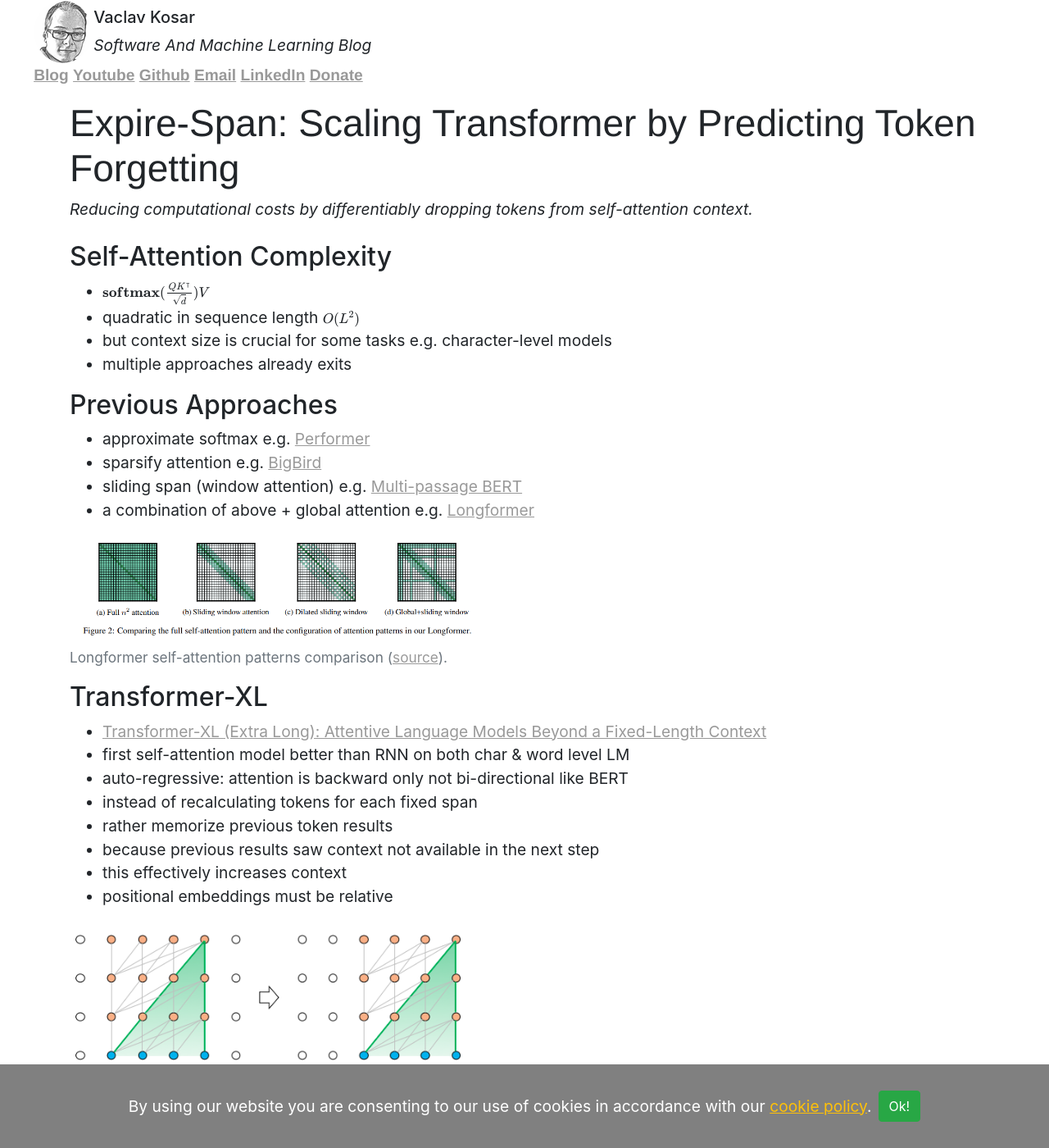
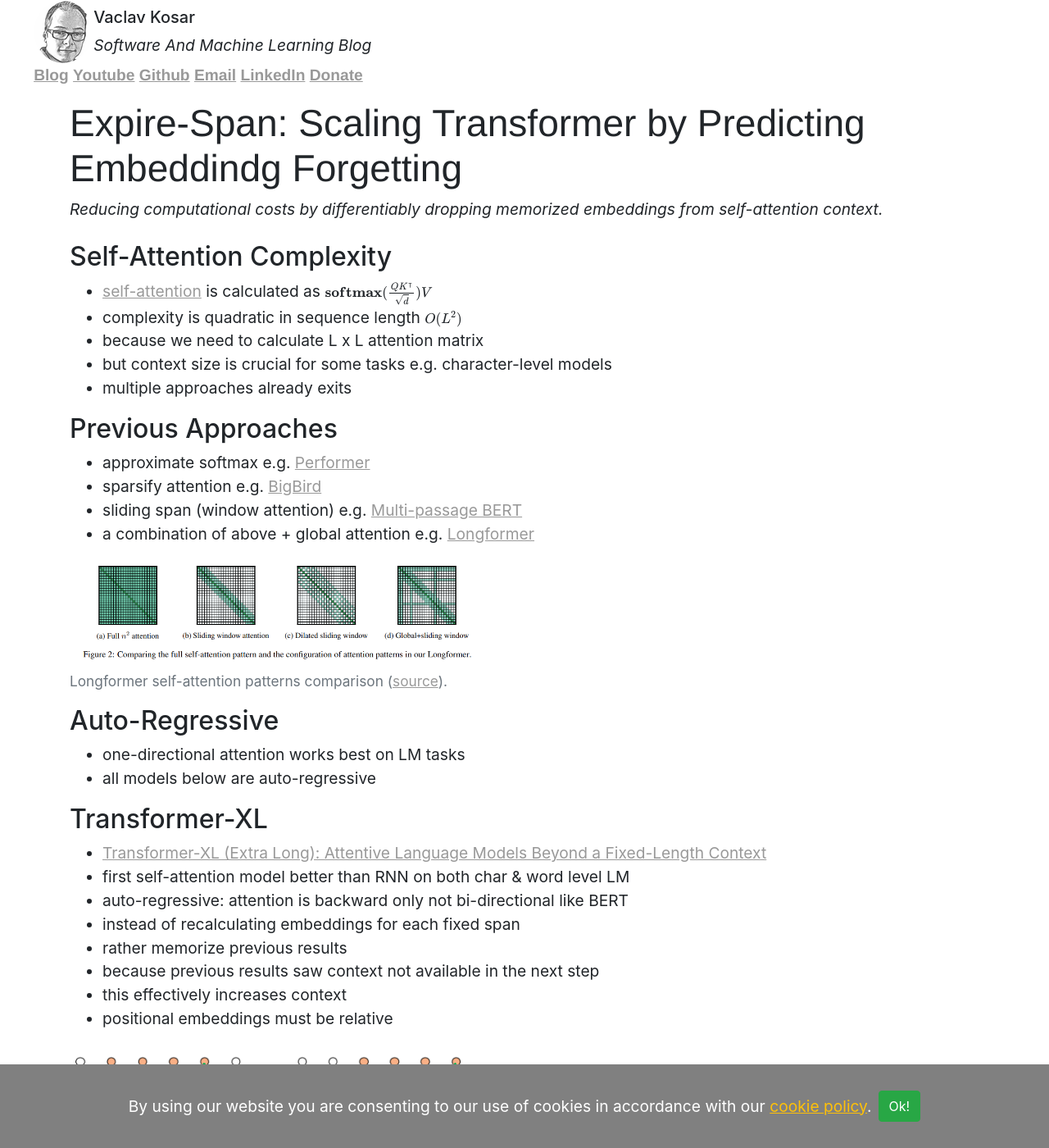
Before and after one commit to vackosar/vackosar.github.io, a Jekyll site: the page built from _posts/2021-08-24-expire-span-scaling-transformer-by-predicting-embedding-forgetting.md, in a window 1280 px wide and 1400 px high. Shown: the whole window at 82% size. Built offline with Jekyll 4.4.1, drawn with Linux system fonts in a browser that asks for light colours; some of the changed text lies outside the part shown.

Commit message:
sketch expire-span

```diff
--- a/_posts/2021-08-24-expire-span-scaling-transformer-by-predicting-token-forgetting.md
+++ b/_posts/2021-08-24-expire-span-scaling-transformer-by-predicting-embedding-forgetting.md
@@ -1,17 +1,18 @@
 ---
 layout: post
-title: "Expire-Span: Scaling Transformer by Predicting Token Forgetting"
+title: "Expire-Span: Scaling Transformer by Predicting Embeddindg Forgetting"
 date: 2021-08-24
 categories: ml
-description: Reducing computational costs by differentiably dropping tokens from self-attention context.
+description: Reducing computational costs by differentiably dropping memorized embeddings from self-attention context.
 permalink: /:categories/:title
 ---
 
 {% include mathjax.html %}
 
 ## Self-Attention Complexity
-- \\( \mathbf{softmax}(\frac{QK^\intercal}{\sqrt{d}})V \\)
-- quadratic in sequence length \\( O(L^2) \\)
+- [self-attention](https://arxiv.org/abs/1706.03762) is calculated as \\( \mathbf{softmax}(\frac{QK^\intercal}{\sqrt{d}})V \\)
+- complexity is quadratic in sequence length \\( O(L^2) \\)
+- because we need to calculate L x L attention matrix
 - but context size is crucial for some tasks e.g. character-level models
 - multiple approaches already exits
 
@@ -32,12 +33,16 @@ permalink: /:categories/:title
     </figcaption>
 </figure>
 
+## Auto-Regressive
+- one-directional attention works best on LM tasks
+- all models below are auto-regressive
+
 ## Transformer-XL
 - [Transformer-XL (Extra Long): Attentive Language Models Beyond a Fixed-Length Context](https://aclanthology.org/P19-1285.pdf)
 - first self-attention model better than RNN on both char & word level LM
 - auto-regressive: attention is backward only not bi-directional like BERT
-- instead of recalculating tokens for each fixed span
-- rather memorize previous token results
+- instead of recalculating embeddings for each fixed span
+- rather memorize previous results
 - because previous results saw context not available in the next step
 - this effectively increases context
 - positional embeddings must be relative
@@ -57,8 +62,9 @@ permalink: /:categories/:title
 
 ## Compressive Transformer
 - [Compressive Transformers for Long-Range Sequence Modelling](https://arxiv.org/pdf/1911.05507.pdf)
-- maps several past tokens into one
-- compressed tokens are appended into the context
+- Modifies Transformer-XL memory by additional compression function
+- maps several past embeddings into one
+- compressed embeddings are appended into the context
 - less flexibility due to fixed compression window size
 
 <figure class="figure">
@@ -144,8 +150,6 @@ permalink: /:categories/:title
 </figure>
 
 
-
-
 <figure class="figure">
     <img
         class="figure-img img-fluid rounded lazyload"
```
